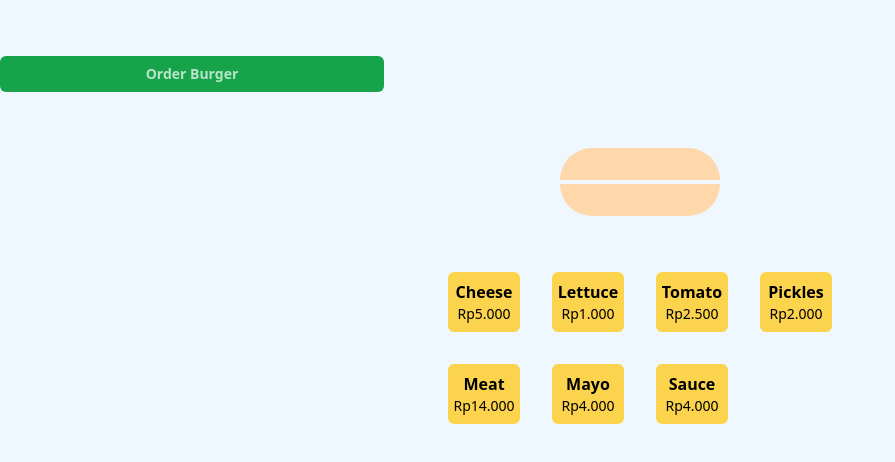
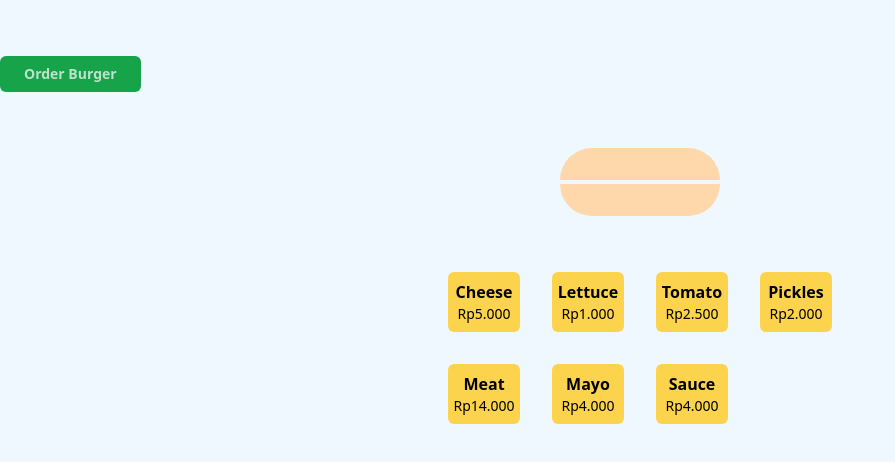
Before and after one commit to ilhamcendana/alterra-mstore-mentor, a React (Vite) app: page /order in a window 1280 px wide. Shown: the top 462 px of the page, without its empty margins (0-895 px from the left). Built offline with nearby package versions, Linux system fonts and the light colour scheme; the HTML template or start-up script is replaced by a standard one.

Commit message:
fix: add done page

```diff
--- a/src/pages/order/OrderHeader.jsx
+++ b/src/pages/order/OrderHeader.jsx
@@ -1,3 +1,4 @@
+import { Link } from "react-router-dom";
 import Button from "../../components/Button";
 import { formatNumber } from "../../utils/helper";
 
@@ -12,7 +13,9 @@ export default function OrderHeader({
     const filterBySelectedIngredients = selectedIngredients.map(
       (id) => allIngredients.find((item) => item?.id === id)?.price
     );
-    return `Rp${formatNumber(filterBySelectedIngredients.reduce((a,b) => a + b))}`;
+    return `Rp${formatNumber(
+      filterBySelectedIngredients.reduce((a, b) => a + b)
+    )}`;
   };
 
   return (
@@ -24,7 +27,9 @@ export default function OrderHeader({
           </div>
         )}
         <div className="flex items-center gap-4 max-w-sm w-full">
-          <Button disabled={isEmptySelectedIngredients}>Order Burger</Button>
+          <Link to="/order?done=true">
+            <Button disabled={isEmptySelectedIngredients}>Order Burger</Button>
+          </Link>
           {!isEmptySelectedIngredients && (
             <Button variant="secondary" onClick={onReset}>
               Reset
--- a/src/pages/order/OrderIngredientsPicker.jsx
+++ b/src/pages/order/OrderIngredientsPicker.jsx
@@ -3,15 +3,20 @@ import { formatNumber } from "../../utils/helper";
 export default function OrderIngredientsPicker({
   allIngredients = [],
   manageIngredients,
+  isReachMax
 }) {
+
+  const disabledStyle = `bg-gray-400`
+
   return (
     <section className="container mx-auto">
+      {isReachMax && <p className="text-center">You reach the maximal quantity of ingredients</p>}
       <div className="grid grid-cols-4 gap-8 max-w-sm w-full mx-auto">
         {allIngredients.map((item) => (
           <div
             key={item?.id}
-            className="flex flex-col items-center cursor-pointer hover:scale-[0.95] active:opacity-80 bg-amber-300 rounded-md p-2"
-            onClick={() => manageIngredients(item?.id)}
+            className={`flex flex-col items-center cursor-pointer hover:scale-[0.95] active:opacity-80 bg-amber-300 rounded-md p-2 ${isReachMax && disabledStyle}`}
+            onClick={() => isReachMax ? null : manageIngredients(item?.id)}
           >
             <p className="font-bold">{item?.name}</p>
             <p className="text-sm">Rp{formatNumber(item?.price)}</p>
--- a/src/pages/order/index.jsx
+++ b/src/pages/order/index.jsx
@@ -1,7 +1,8 @@
-import { useState } from "react";
+import { useEffect, useState } from "react";
 import OrderBurgerDisplay from "./OrderBurgerDisplay";
 import OrderHeader from "./OrderHeader";
 import OrderIngredientsPicker from "./OrderIngredientsPicker";
+import { Link, useLocation, useRoutes } from "react-router-dom";
 
 const allIngredients = [
   {
@@ -43,6 +44,12 @@ const allIngredients = [
 
 export default function OrderPage() {
   const [selectedIngredients, selectedIngredientsSet] = useState([]);
+  const [isReachMax, isReachMaxSet] = useState(false);
+  const [isDone, isDoneSet] = useState(false);
+
+  const {search} = useLocation()
+
+
 
   function manageIngredients(type, id, idx) {
     if (type === "add") {
@@ -55,7 +62,26 @@ export default function OrderPage() {
       });
     }
   }
-  console.log(selectedIngredients);
+
+  useEffect(() => {
+    if(selectedIngredients.length >= 10) {
+      isReachMaxSet(true);
+    }
+  },[selectedIngredients])
+
+  useEffect(() => {
+    if(new URLSearchParams(search).get("done") === "true") {
+      isDoneSet(true);
+    }
+  },[search])
+
+  if(isDone) return (
+    <div>
+      <h1>Your order has been received</h1>
+      <Link to="/">Back to home</Link>
+    </div>
+  )
+
   return (
     <section>
       <OrderHeader
@@ -70,6 +96,7 @@ export default function OrderPage() {
       <OrderIngredientsPicker
         allIngredients={allIngredients}
         manageIngredients={(id) => manageIngredients("add", id)}
+        isReachMax={isReachMax}
       />
     </section>
   );
```
